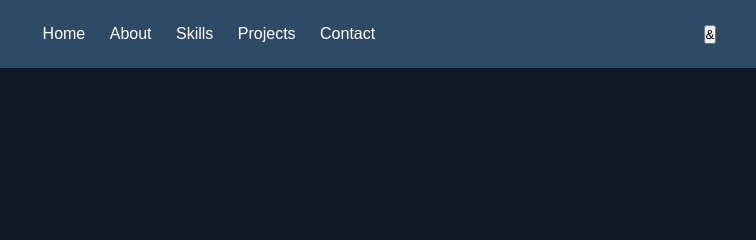
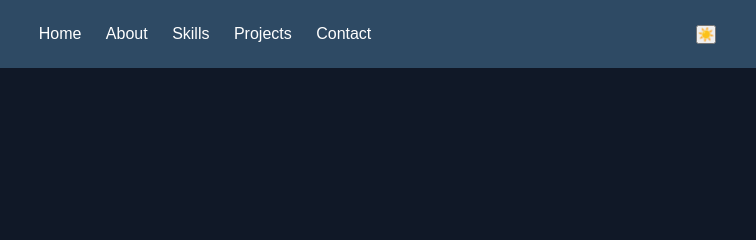
Before and after one commit to nikhilojha1822-gif/my-portfolio, a plain HTML site: page index.html in a window 1280 px wide. Shown: the top 240 px of the page, 474-1230 px from the left. Drawn offline with Linux system fonts and the light colour scheme.

Commit message:
Add files via upload

```diff
--- a/index.html
+++ b/index.html
@@ -16,7 +16,7 @@
             <a href="#projects">Projects</a>
             <a href="#contact">Contact</a>
         </nav>
-        <button id="themeBtn">&</button>
+        <button id="themeBtn">☀️</button>
     </header>
     <section id="home">
         <h3>Hello, I'm</h3>
```
